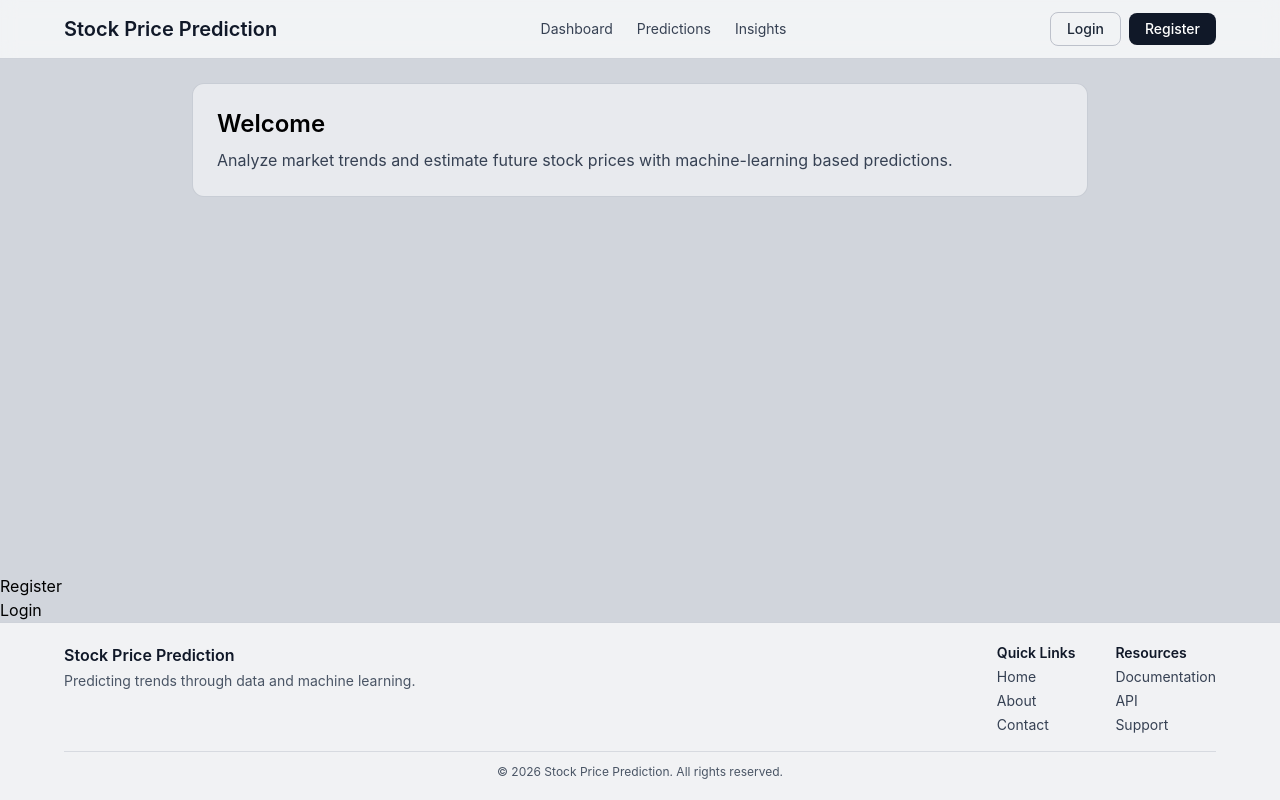
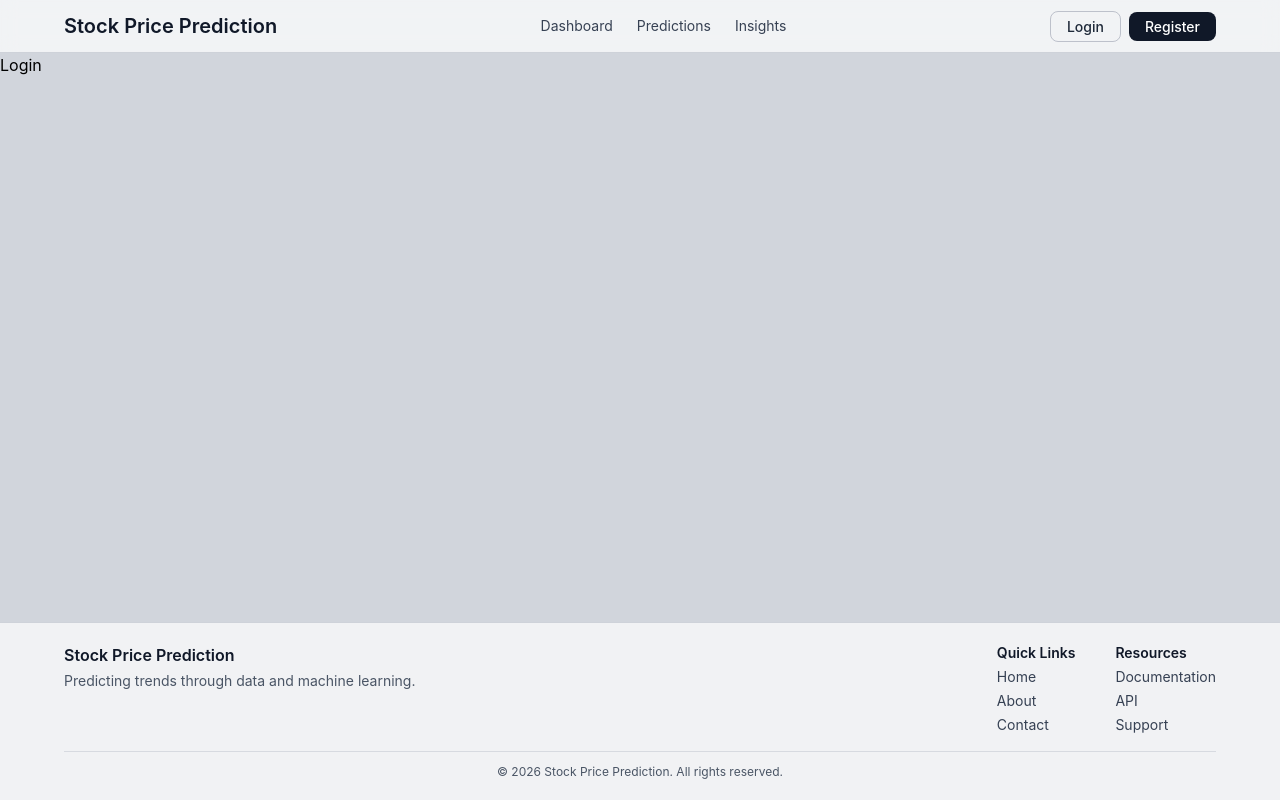
Before and after one commit to akashchauhan087/StockPricePrediction, a React (Vite) app in the folder UI/: page /login in a window 1280 px wide. Built offline with nearby package versions, Linux system fonts and the light colour scheme.

Commit message:
React router dom added to register and Login component

```diff
--- a/UI/src/App.jsx
+++ b/UI/src/App.jsx
@@ -4,16 +4,21 @@ import Footer from './components/Footer'
 import Main from './components/Main'
 import Register from './components/Register'
 import Login from './components/Login'
+import {BrowserRouter, Routes, Route} from 'react-router-dom'
 
 const App = () => {
   return (
-    <div className='min-h-screen w-full bg-gray-300 flex flex-col'>
-      <Header />
-      <Main />
-      <Register />
-      <Login />
-      <Footer />
-    </div>
+    <BrowserRouter>
+      <div className='min-h-screen w-full bg-gray-300 flex flex-col'>
+        <Header />
+        <Routes>
+          <Route path='/' element={<Main />} />
+          <Route path='/register' element={<Register />} />
+          <Route path='/login' element={<Login />} />
+        </Routes>
+        <Footer />
+      </div>
+    </BrowserRouter>
   )
 }
 
--- a/UI/src/components/Button.jsx
+++ b/UI/src/components/Button.jsx
@@ -1,9 +1,10 @@
 import React from 'react'
+import {Link} from 'react-router-dom'
 
 const Button = (props) => {
   return (
     <div>
-      <button className={props.class} >{props.text}</button>
+      <Link className={props.class} to={props.url}>{props.text}</Link>
     </div>
   )
 }
--- a/UI/src/components/Footer.jsx
+++ b/UI/src/components/Footer.jsx
@@ -4,7 +4,7 @@ const Footer = () => {
   const currentYear = new Date().getFullYear()
 
   return (
-    <footer className='w-full border-t border-gray-400/40 bg-white/70 px-4 py-5'>
+    <footer className='w-full border-t border-gray-400/40 bg-white/70 px-4 py-5 absolute bottom-0'>
       <div className='mx-auto flex max-w-6xl flex-col gap-4 text-sm text-gray-700 md:flex-row md:items-start md:justify-between'>
         <div>
           <h3 className='text-base font-semibold text-gray-900'>
--- a/UI/src/components/Header.jsx
+++ b/UI/src/components/Header.jsx
@@ -1,13 +1,12 @@
 import React from 'react'
 import Button from './Button'
+import {Link} from 'react-router-dom'
 
 const Header = () => {
   return (
     <header className='w-full border-b border-gray-400/40 bg-white/70 px-4 py-3 backdrop-blur-sm'>
       <div className='mx-auto flex max-w-6xl flex-wrap items-center justify-between gap-3'>
-        <div className='text-lg font-semibold text-gray-900 sm:text-xl'>
-          Stock Price Prediction
-        </div>
+        <Link className='text-lg font-semibold text-gray-900 sm:text-xl' to='/'>Stock Price Prediction</Link>
 
         <nav className='flex items-center gap-4 text-sm text-gray-700 sm:gap-6'>
           <a href='#' className='hover:text-gray-900 hover:underline'>
@@ -22,8 +21,8 @@ const Header = () => {
         </nav>
 
         <div className='flex items-center gap-2'>
-          <Button class='rounded-lg border border-gray-400/60 px-4 py-1.5 text-sm font-medium text-gray-800 transition hover:bg-gray-100' text='Login' />
-          <Button class='rounded-lg bg-gray-900 px-4 py-1.5 text-sm font-medium text-white transition hover:bg-gray-800' text='Register'/>
+          <Button class='rounded-lg border border-gray-400/60 px-4 py-1.5 text-sm font-medium text-gray-800 transition hover:bg-gray-100' text='Login' url='/login' />
+          <Button class='rounded-lg bg-gray-900 px-4 py-1.5 text-sm font-medium text-white transition hover:bg-gray-800' text='Register' url='/register' />
         </div>
       </div>
     </header>
--- a/UI/src/components/Login.jsx
+++ b/UI/src/components/Login.jsx
@@ -2,7 +2,7 @@ import React from 'react'
 
 const Login = () => {
   return (
-    <a href='#'>Login</a>
+    <div>Login</div>
   )
 }
 
--- a/UI/src/components/Register.jsx
+++ b/UI/src/components/Register.jsx
@@ -2,7 +2,7 @@ import React from 'react'
 
 const Register = () => {
   return (
-    <a href='#'>Register</a>
+    <div>Register</div>
   )
 }
 
```
